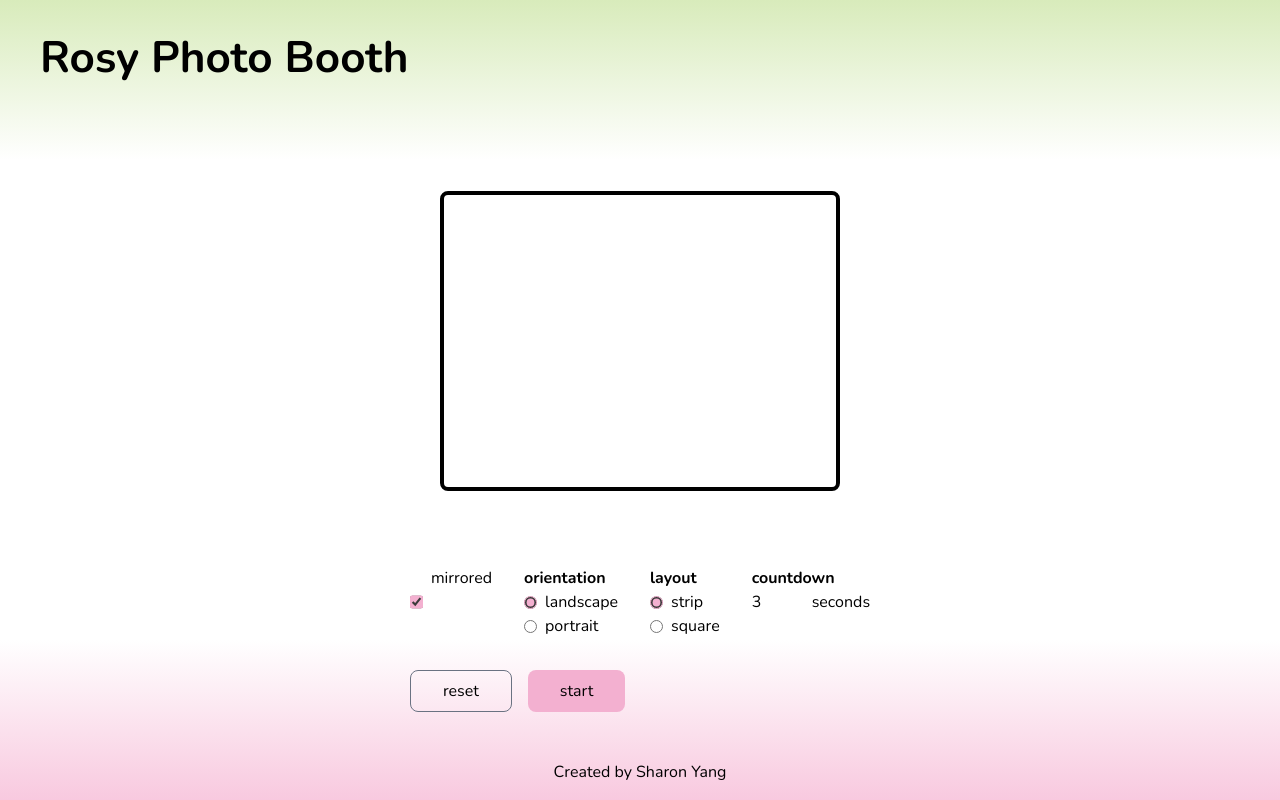
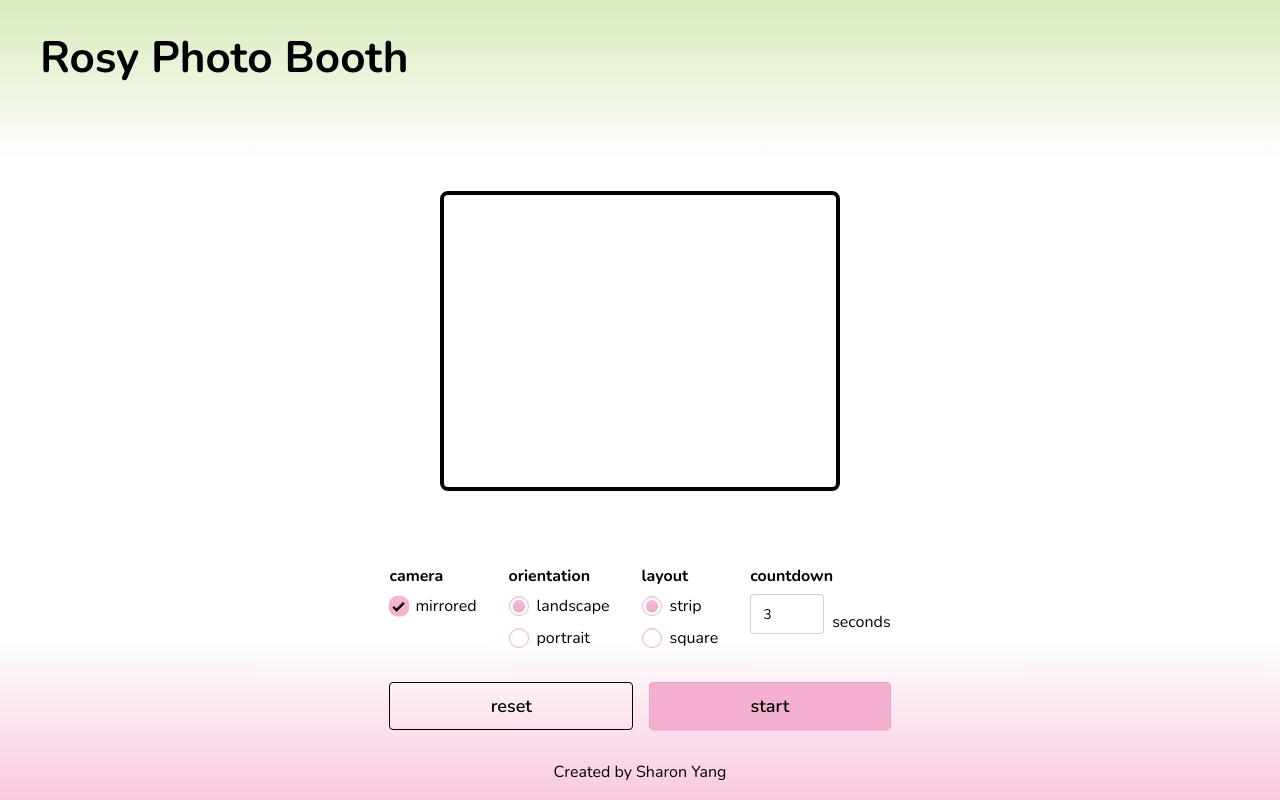
Before and after one commit to sharonyang16/rosy-photo-booth, a Next.js app: page / in a window 1280 px wide. Built offline with nearby package versions, Linux system fonts and the light colour scheme; no server answers.

Commit message:
add primary to daisy theme + update to use daisy comps

```diff
--- a/src/app/globals.css
+++ b/src/app/globals.css
@@ -2,9 +2,14 @@
 @plugin "daisyui" {
   themes: light --default;
 }
+@plugin "daisyui/theme" {
+  name: "light";
+  default: true;
+  --color-primary: oklch(0.83 0.0878 348.99);
+  --color-primary-content: oklch(0 0 65);
+}
 
 @theme {
-  --color-pink-primary: oklch(0.83 0.0878 348.99);
   --color-pink-dark: oklch(0.79 0.1026 350.48);
 }
 
--- a/src/components/base/RadioButton.tsx
+++ b/src/components/base/RadioButton.tsx
@@ -10,7 +10,13 @@ type RadioButtonProps = {
 const RadioButton = ({ label, value, checked, onChange }: RadioButtonProps) => {
   return (
     <label className="flex items-center gap-2">
-      <input type="radio" className="accent-pink-primary" value={value} checked={checked} onChange={onChange} />
+      <input
+        type="radio"
+        className="radio radio-sm radio-primary"
+        value={value}
+        checked={checked}
+        onChange={onChange}
+      />
       <Typography>{label}</Typography>
     </label>
   );
--- a/src/components/pages/OptionsPage/OptionsForm/OptionsForm.tsx
+++ b/src/components/pages/OptionsPage/OptionsForm/OptionsForm.tsx
@@ -2,7 +2,6 @@ import { LAYOUTS, ORIENTATIONS } from "@/types/constants";
 import { PhotoboothFormProps } from "../../../../types/photobooth";
 import RadioButton from "@/components/base/RadioButton";
 import Typography from "@/components/base/Typography";
-import Button from "@/components/base/Button";
 
 const OptionsForm = ({
   mirrored,
@@ -19,16 +18,22 @@ const OptionsForm = ({
   return (
     <form className="flex flex-col gap-8">
       <div className="flex gap-8">
-        <fieldset className="flex gap-2">
-          <input
-            type="checkbox"
-            className="accent-pink-primary"
-            checked={mirrored}
-            onChange={handleMirroredChange}
-          />
-          <Typography as="label">mirrored</Typography>
+        <fieldset className="flex flex-col gap-2">
+          <Typography variant="label" as="label">
+            camera
+          </Typography>
+          <label className="label text-black">
+            <input
+              type="checkbox"
+              checked={mirrored}
+              className="checkbox checkbox-sm checkbox-primary"
+              onChange={handleMirroredChange}
+            />
+            mirrored
+          </label>
         </fieldset>
-        <fieldset>
+
+        <fieldset className="flex flex-col gap-2">
           <Typography variant="label" as="label">
             orientation
           </Typography>
@@ -42,7 +47,8 @@ const OptionsForm = ({
             />
           ))}
         </fieldset>
-        <fieldset>
+
+        <fieldset className="flex flex-col gap-2">
           <Typography variant="label" as="label">
             layout
           </Typography>
@@ -57,13 +63,14 @@ const OptionsForm = ({
           ))}
         </fieldset>
 
-        <fieldset>
+        <fieldset className="flex flex-col gap-2">
           <Typography variant="label" as="label">
             countdown
           </Typography>
-          <div className="flex gap-2">
+          <div className="flex items-end gap-2">
             <input
               type="number"
+              className="input"
               min="1"
               max="10"
               value={countdown}
@@ -74,12 +81,19 @@ const OptionsForm = ({
         </fieldset>
       </div>
       <div className="flex grow gap-4">
-        <Button variant="secondary" onClick={handleResetToDefault}>
+        <button
+          className="btn btn-outline btn-lg grow"
+          onClick={handleResetToDefault}
+        >
           reset
-        </Button>
-        <Button type="submit" onClick={() => setPhotoboothState("CAPTURE")}>
+        </button>
+        <button
+          className="btn btn-primary btn-lg grow"
+          type="submit"
+          onClick={() => setPhotoboothState("CAPTURE")}
+        >
           start
-        </Button>
+        </button>
       </div>
     </form>
   );
```
